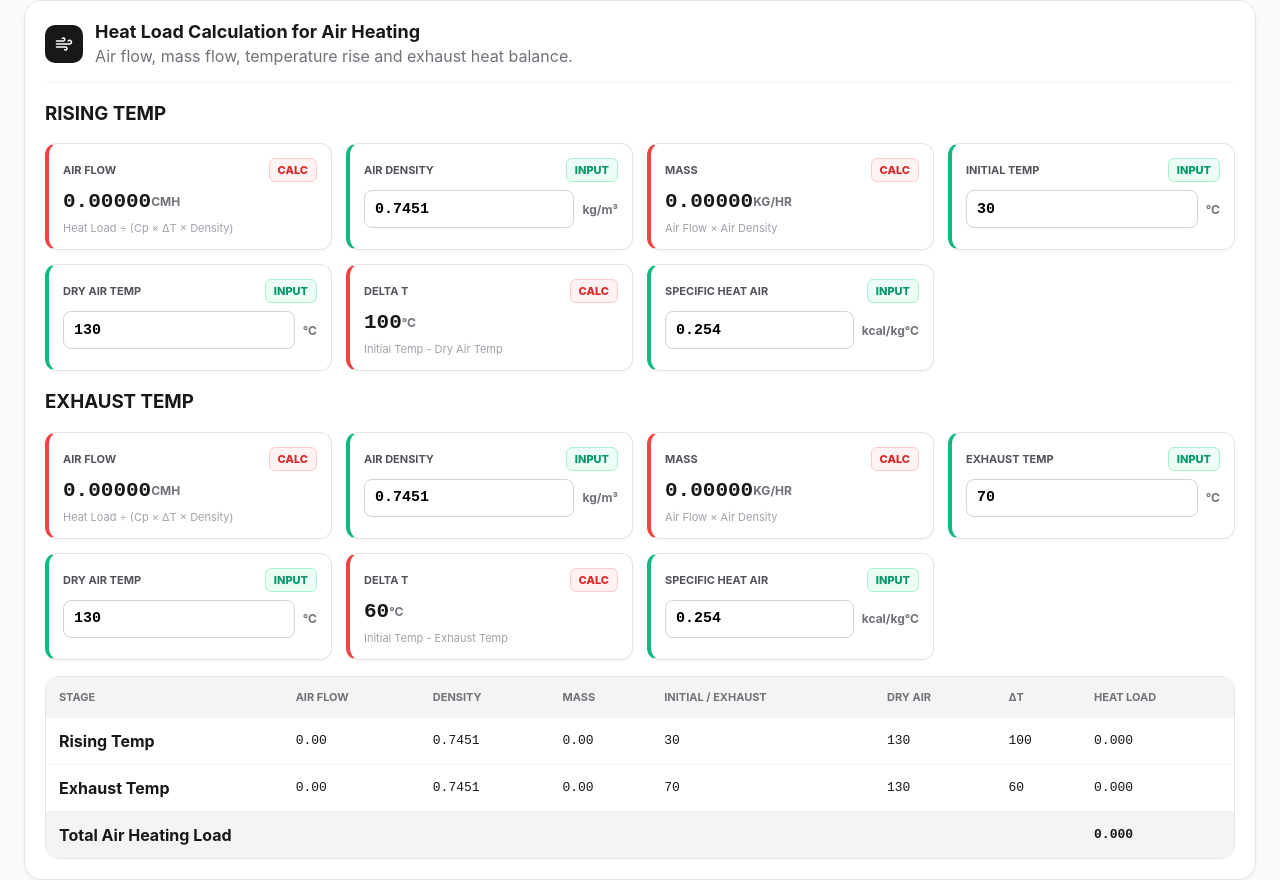
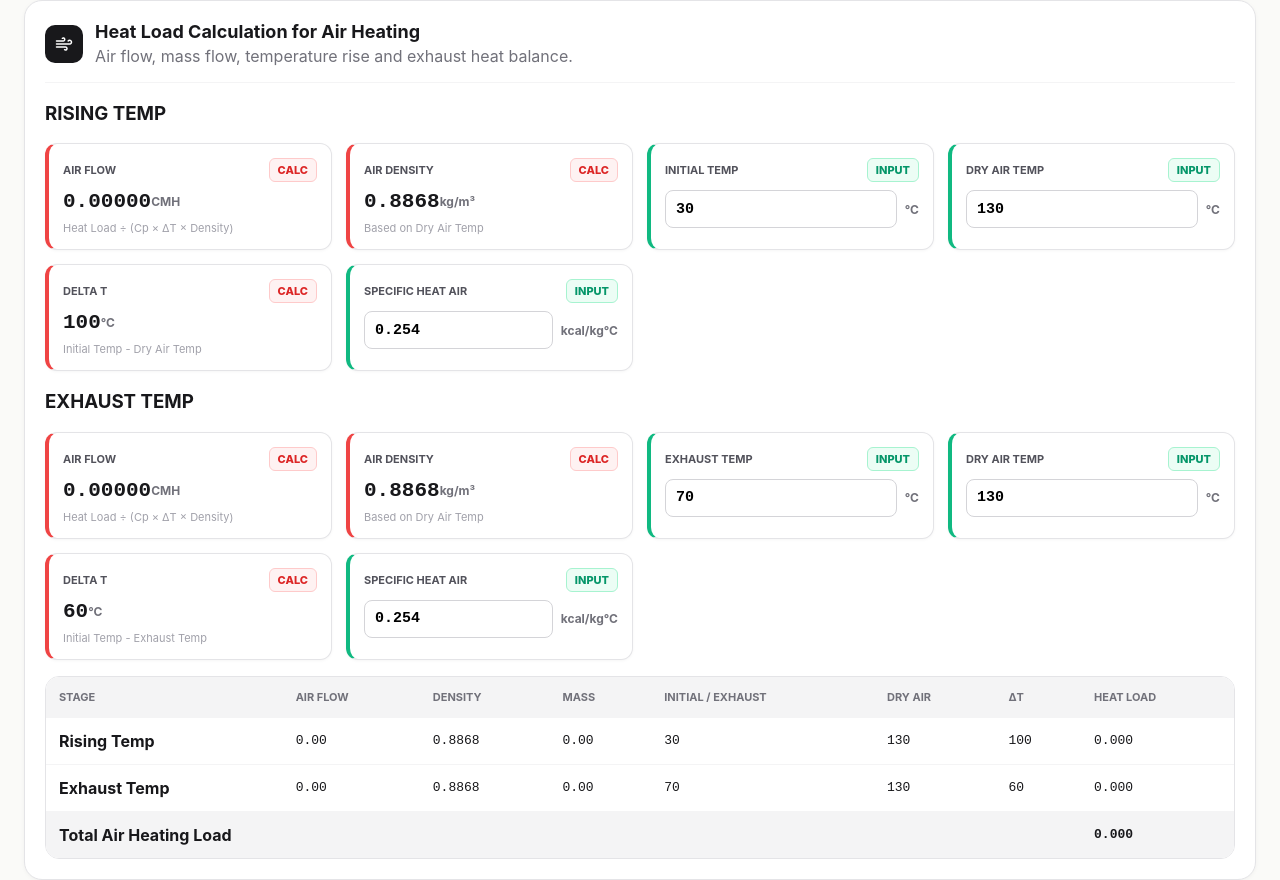
Before and after one commit to gemdrytech-stack/dryer-app-calculator, a React (Create React App) app: page / in a window 1280 px wide. Shown: the part 2058-2938 px from the top of the page. Built offline with nearby package versions, Linux system fonts and the light colour scheme.

Commit message:
update changes

```diff
--- a/src/App.js
+++ b/src/App.js
@@ -16,6 +16,18 @@ import {
 } from "lucide-react";
 import "./App.css";
 import logo from "./Assets/logo192.png";
+
+const airDensityTable = [
+  [-75, 1.783], [-50, 1.582], [-25, 1.422], [-15, 1.367],
+  [-10, 1.341], [-5, 1.316], [0, 1.292], [5, 1.268],
+  [10, 1.246], [15, 1.225], [20, 1.204], [25, 1.184],
+  [30, 1.164], [40, 1.127], [50, 1.093], [60, 1.060],
+  [80, 1.000], [100, 0.9467], [125, 0.8868], [150, 0.8338],
+  [175, 0.7868], [200, 0.7451], [225, 0.7078], [300, 0.6168],
+  [400, 0.5238], [500, 0.4567], [600, 0.4043], [700, 0.3626],
+  [800, 0.3289], [900, 0.3009], [1000, 0.2773], [1100, 0.2571],
+];
+
 
 const defaultInputs = {
   dryingLengthFactor: 3.251,
@@ -195,6 +207,25 @@ function Section({ id, icon: Icon, title, subtitle, children, action }) {
   );
 }
 
+const getAirDensityByTemp = (dryAirTemp) => {
+  const temp = Number(dryAirTemp);
+
+  if (!Number.isFinite(temp)) return 0;
+
+  let selectedDensity = airDensityTable[0][1];
+
+  for (const [tableTemp, density] of airDensityTable) {
+    if (temp >= tableTemp) {
+      selectedDensity = density;
+    } else {
+      break;
+    }
+  }
+
+  return selectedDensity;
+};
+
+
 export default function App() {
   const [inputs, setInputs] = useState(defaultInputs);
   const [fixedItems, setFixedItems] = useState(defaultFixedItems);
@@ -234,9 +265,10 @@ export default function App() {
     const heatLoss = inputs.heatLossFactor * (sensibleHeatWater + materialHeating + latentHeat);
     const totalHeatLoad = sensibleHeatWater + materialHeating + latentHeat + heatLoss;
 
+    const calculatedAirDensity = getAirDensityByTemp(inputs.dryAirTemp);
     const exhaustDeltaT = inputs.dryAirTemp - inputs.exhaustTemp;
-    const airVolume = safeDiv(totalHeatLoad, inputs.specificHeatAir * exhaustDeltaT * inputs.airDensity);
-    const airMass = airVolume * inputs.airDensity;
+    const airVolume = safeDiv(totalHeatLoad, inputs.specificHeatAir * exhaustDeltaT * calculatedAirDensity);
+    const airMass = airVolume * calculatedAirDensity;
     const risingDeltaT = inputs.dryAirTemp - inputs.initialAirTemp;
     const risingHeatLoad = airMass * risingDeltaT * inputs.specificHeatAir;
     const exhaustHeatLoad = airMass * exhaustDeltaT * inputs.specificHeatAir;
@@ -284,7 +316,8 @@ export default function App() {
       finsDeltaT,
       requiredSurfaceArea,
       fuelRows,
-      calculatedHeatBalance
+      calculatedHeatBalance,
+      calculatedAirDensity,
     };
   }, [inputs, manualHeatBalance, heatBalanceInput]);
 
@@ -508,7 +541,6 @@ export default function App() {
               <InputField label="Material Inlet Temp" value={inputs.materialInletTemp} onChange={(v) => update("materialInletTemp", v)} unit="°C" />
               <InputField label="Material Outlet Temp" value={inputs.materialOutletTemp} onChange={(v) => update("materialOutletTemp", v)} unit="°C" />
               <InputField label="Heat Loss" value={inputs.heatLossFactor} onChange={(v) => update("heatLossFactor", v)} unit="factor" />
-              <InputField label="Dry Air Temp" value={inputs.dryAirTemp} onChange={(v) => update("dryAirTemp", v)} unit="°C" />
             </div>
           </Section>
         </div>
@@ -517,9 +549,13 @@ export default function App() {
           <h3 className="">RISING TEMP</h3>
           <div className="form-grid four-col mb-16">
             <CalcField label="Air Flow" value={calc.airVolume} unit="CMH" formula="Heat Load ÷ (Cp × ΔT × Density)" digits={5} />
-            <InputField label="Air Density" value={inputs.airDensity} onChange={(v) => update("airDensity", v)} unit="kg/m³" />
-            <CalcField label="MASS" value={calc.airMass} unit="KG/HR" formula="Air Flow × Air Density" digits={5} />
-            <InputField label="Initial Temp" value={inputs.initialAirTemp} onChange={(v) => update("initialAirTemp", v)} unit="°C" />
+            <CalcField
+              label="Air Density"
+              value={calc.calculatedAirDensity}
+              unit="kg/m³"
+              formula="Based on Dry Air Temp"
+              digits={4}
+            />            <InputField label="Initial Temp" value={inputs.initialAirTemp} onChange={(v) => update("initialAirTemp", v)} unit="°C" />
             <InputField label="Dry Air Temp" value={inputs.dryAirTemp} onChange={(v) => update("dryAirTemp", v)} unit="°C" />
             <CalcField label="Delta T" value={calc.risingDeltaT} unit="°C" formula="Initial Temp - Dry Air Temp" digits={0} />
             <InputField label="Specific Heat Air" value={inputs.specificHeatAir} onChange={(v) => update("specificHeatAir", v)} unit="kcal/kg°C" />
@@ -527,9 +563,13 @@ export default function App() {
           <h3 className="">EXHAUST TEMP</h3>
           <div className="form-grid four-col mb-16">
             <CalcField label="Air Flow" value={calc.airVolume} unit="CMH" formula="Heat Load ÷ (Cp × ΔT × Density)" digits={5} />
-            <InputField label="Air Density" value={inputs.airDensity} onChange={(v) => update("airDensity", v)} unit="kg/m³" />
-            <CalcField label="MASS" value={calc.airMass} unit="KG/HR" formula="Air Flow × Air Density" digits={5} />
-            <InputField label="EXHAUST Temp" value={inputs.exhaustTemp} onChange={(v) => update("exhaustTemp", v)} unit="°C" />
+            <CalcField
+              label="Air Density"
+              value={calc.calculatedAirDensity}
+              unit="kg/m³"
+              formula="Based on Dry Air Temp"
+              digits={4}
+            />            <InputField label="EXHAUST Temp" value={inputs.exhaustTemp} onChange={(v) => update("exhaustTemp", v)} unit="°C" />
             <InputField label="Dry Air Temp" value={inputs.dryAirTemp} onChange={(v) => update("dryAirTemp", v)} unit="°C" />
             <CalcField label="Delta T" value={calc.exhaustDeltaT} unit="°C" formula="Initial Temp - Exhaust Temp" digits={0} />
             <InputField label="Specific Heat Air" value={inputs.specificHeatAir} onChange={(v) => update("specificHeatAir", v)} unit="kcal/kg°C" />
@@ -553,7 +593,7 @@ export default function App() {
                 <tr>
                   <td>Rising Temp</td>
                   <td>{fmt(calc.airVolume, 2)}</td>
-                  <td>{fmt(inputs.airDensity, 4)}</td>
+                  <td>{fmt(calc.calculatedAirDensity, 4)}</td>
                   <td>{fmt(calc.airMass, 2)}</td>
                   <td>{fmt(inputs.initialAirTemp, 0)}</td>
                   <td>{fmt(inputs.dryAirTemp, 0)}</td>
@@ -563,7 +603,7 @@ export default function App() {
                 <tr>
                   <td>Exhaust Temp</td>
                   <td>{fmt(calc.airVolume, 2)}</td>
-                  <td>{fmt(inputs.airDensity, 4)}</td>
+                  <td>{fmt(calc.calculatedAirDensity, 4)}</td>
                   <td>{fmt(calc.airMass, 2)}</td>
                   <td>{fmt(inputs.exhaustTemp, 0)}</td>
                   <td>{fmt(inputs.dryAirTemp, 0)}</td>
```
